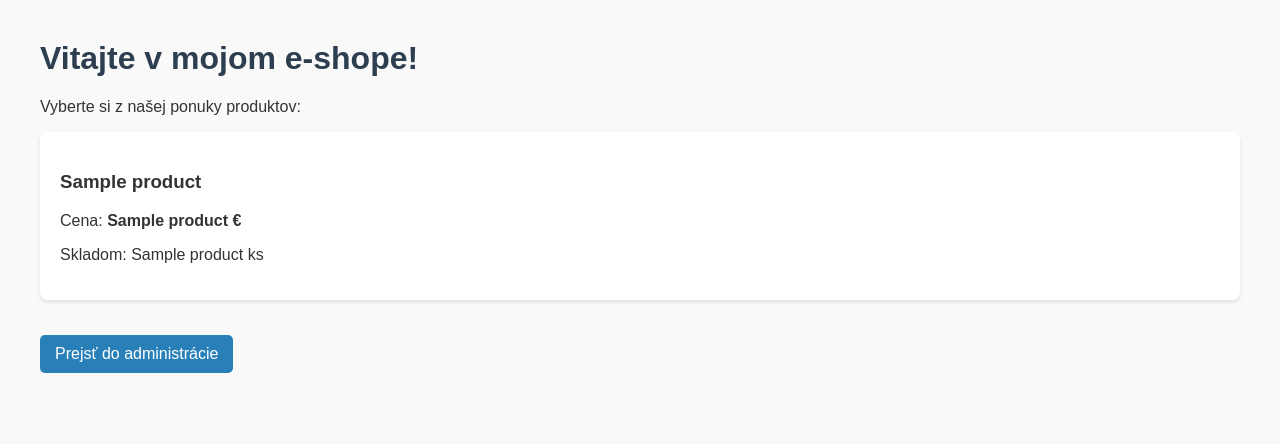
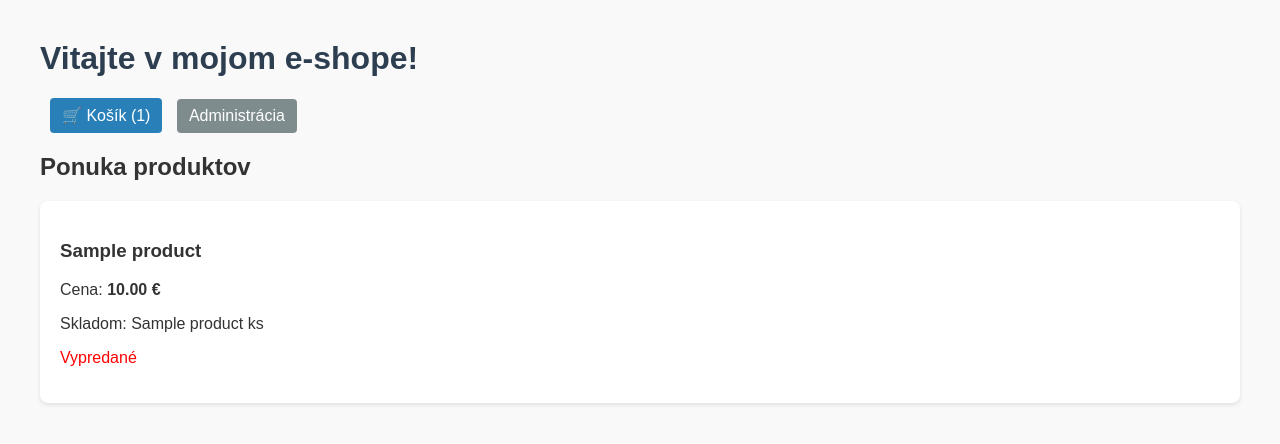
Before and after one commit to matuso1/eshop, a Python web app: template templates/index.html in a window 1280 px wide. Shown: the top 444 px of the page. Run offline with Jinja, Linux system fonts and the light colour scheme; the template is opened without the code that fills it: most values are stand-ins (such as "Sample title", 1, 10 or a date in 2020).

Commit message:
Enhance product page layout and functionality
Added navigation links and improved product display logic.

```diff
--- a/templates/index.html
+++ b/templates/index.html
@@ -10,35 +10,53 @@
         .product-card { background: white; padding: 20px; margin-bottom: 15px; border-radius: 8px; box-shadow: 0 2px 4px rgba(0,0,0,0.1); }
         .old-price { text-decoration: line-through; color: #888; }
         .discount-badge { background: #e74c3c; color: white; padding: 3px 8px; border-radius: 4px; font-size: 12px; }
-        .admin-link { display: inline-block; margin-top: 20px; background: #2980b9; color: white; padding: 10px 15px; border-radius: 5px; text-decoration: none; }
-        .admin-link:hover { background: #1abc9c; }
+        .nav-links { margin-bottom: 20px; }
+        .btn { background: #27ae60; color: white; padding: 8px 12px; border: none; border-radius: 4px; cursor: pointer; text-decoration: none; display: inline-block; }
+        .btn:hover { background: #219653; }
+        .cart-link { background: #2980b9; margin-left: 10px; }
     </style>
 </head>
 <body>
     <h1>Vitajte v mojom e-shope!</h1>
-    <p>Vyberte si z našej ponuky produktov:</p>
 
+    <div class="nav-links">
+        <a href="/cart" class="btn cart-link">🛒 Košík ({{ cart_count }})</a>
+        <a href="/admin" class="btn" style="background: #7f8c8d; margin-left: 10px;">Administrácia</a>
+    </div>
+
+    <h2>Ponuka produktov</h2>
     {% if products %}
         {% for product in products %}
             <div class="product-card">
                 <h3>{{ product[1] }}</h3>
 
-                {% if product[4] > 0 %}
-                    <p>Cena: <span class="old-price">{{ product[2] }} €</span>
-                       <strong>{{ "%.2f"|format(product[2] * (1 - product[4]/100)) }} €</strong>
-                       <span class="discount-badge">-{{ product[4] }}%</span>
+                {% set base_price = product[2] %}
+                {% set stock = product[3] %}
+                {% set prod_discount = product[4] %}
+                {% set final_price = base_price * (1 - prod_discount/100) %}
+
+                {% if prod_discount > 0 %}
+                    <p>Cena: <span class="old-price">{{ "%.2f"|format(base_price) }} €</span>
+                       <strong>{{ "%.2f"|format(final_price) }} €</strong>
+                       <span class="discount-badge">-{{ prod_discount }}%</span>
                     </p>
                 {% else %}
-                    <p>Cena: <strong>{{ product[2] }} €</strong></p>
+                    <p>Cena: <strong>{{ "%.2f"|format(base_price) }} €</strong></p>
                 {% endif %}
 
-                <p>Skladom: {{ product[3] }} ks</p>
+                <p>Skladom: {{ stock }} ks</p>
+
+                {% if stock > 0 %}
+                    <form action="/cart/add/{{ product[0] }}" method="POST" style="margin-top: 10px;">
+                        <button type="submit" class="btn">Pridať do košíka</button>
+                    </form>
+                {% else %}
+                    <p style="color: red;">Vypredané</p>
+                {% endif %}
             </div>
         {% endfor %}
     {% else %}
         <p>Zatiaľ nie sú pridané žiadne produkty.</p>
     {% endif %}
-
-    <a href="/admin" class="admin-link">Prejsť do administrácie</a>
 </body>
 </html>
```
